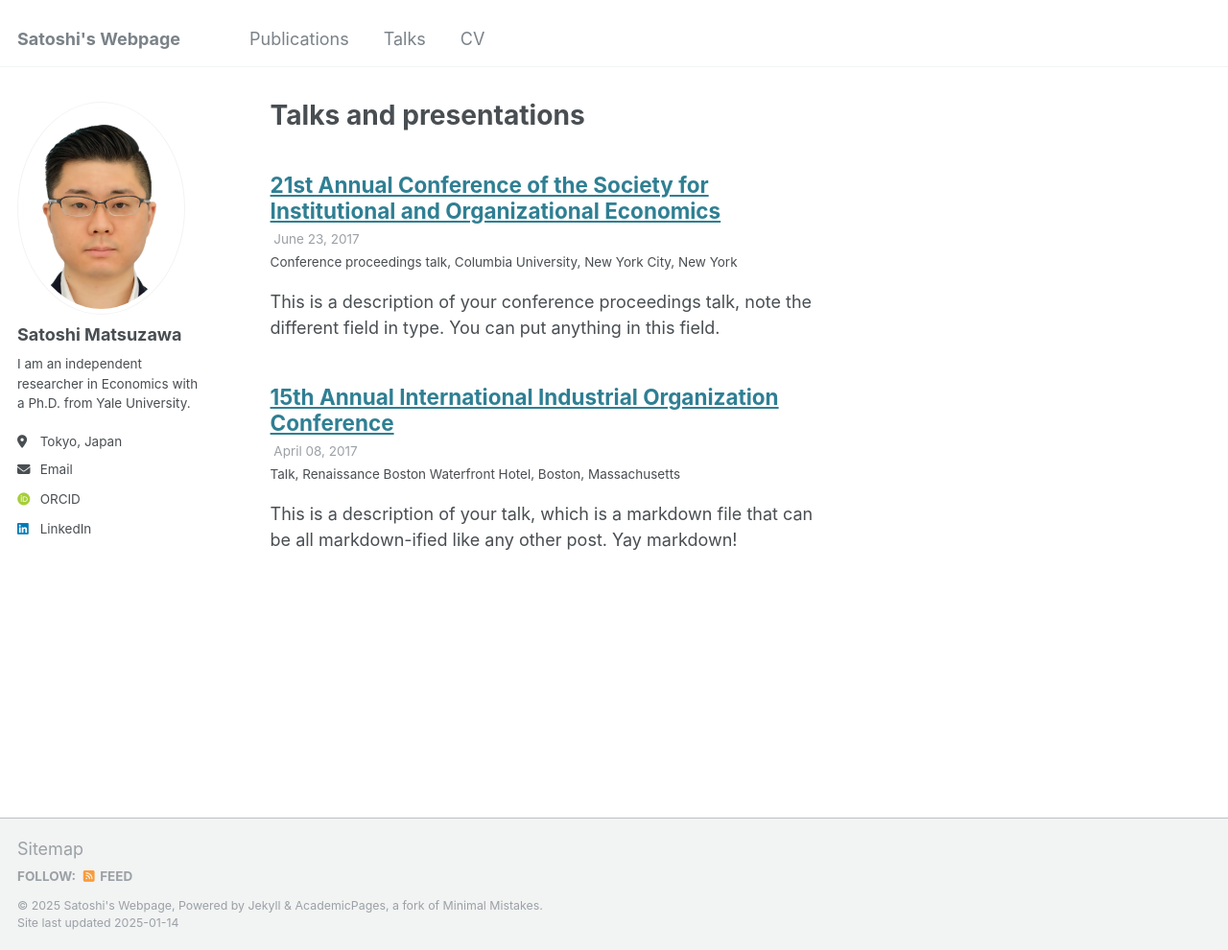
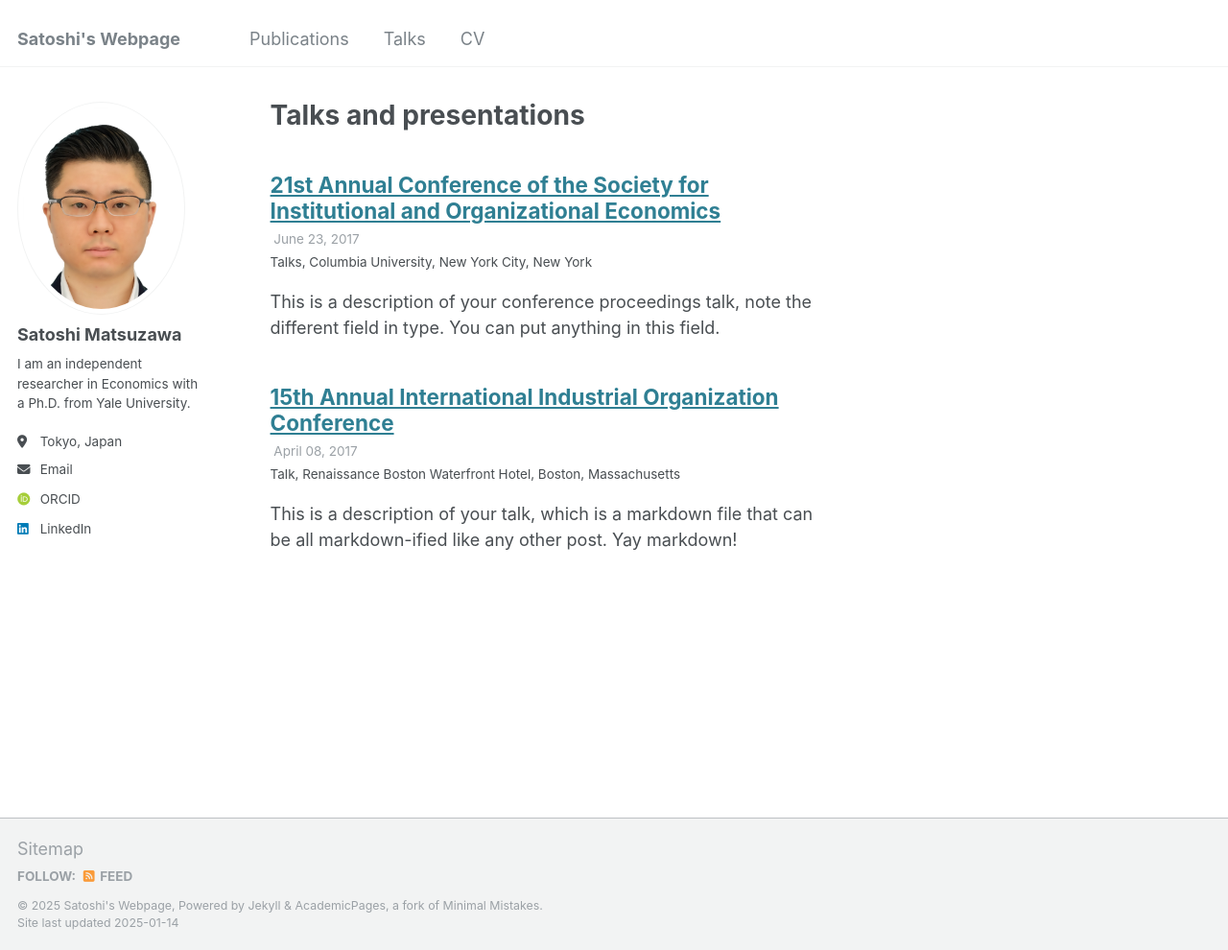
Before and after one commit to satoshimatsuzawa/satoshimatsuzawa.github.io, a Jekyll site: the page built from _pages/talks.html, in a window 1280 px wide and 990 px high. Shown: the whole window at 96% size. Built offline with Jekyll 4.4.1, drawn with Linux system fonts in a browser that asks for light colours; some web fonts are replaced.

Commit message:
Update 2017-06-23-SIOE.md

```diff
--- a/_talks/2017-06-23-SIOE.md
+++ b/_talks/2017-06-23-SIOE.md
@@ -1,7 +1,7 @@
 ---
 title: "21st Annual Conference of the Society for Institutional and Organizational Economics"
 collection: talks
-type: "Conference proceedings talk"
+type: "Talks"
 permalink: /talks/2017-06-23
 venue: "Columbia University"
 date: 2017-06-23
```
